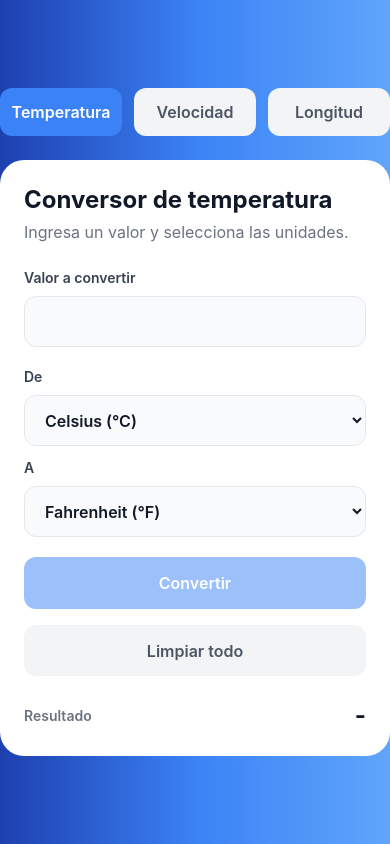
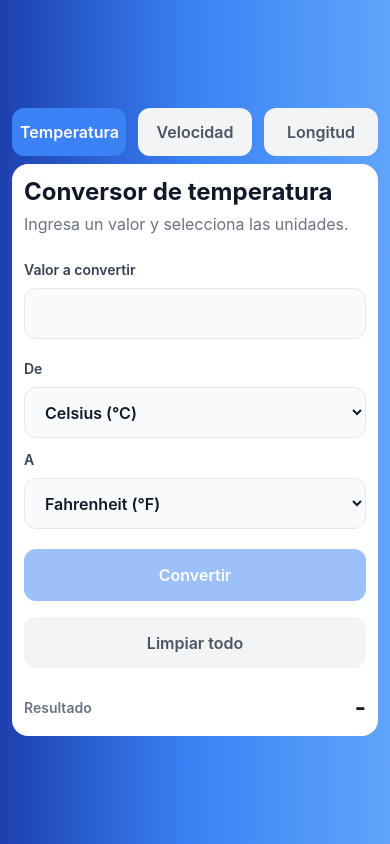
Before and after one commit to freygh1/Unit-Converter, a React (Vite) app: page / in a window 390 px wide. Built offline with nearby package versions, Linux system fonts and the light colour scheme.

Commit message:
Ajusta estructura móvil

```diff
--- a/src/App.jsx
+++ b/src/App.jsx
@@ -7,7 +7,7 @@ export const App = () => {
   const [category, setCategory] = useState("temperatura");
 
   return (
-    <div className="flex min-h-screen flex-col items-center justify-center bg-linear-to-r from-[#1E40AF] via-[#3B82F6] to-[#60A5FA] ">
+    <div className="flex min-h-screen min-h-[100svh] flex-col items-center justify-center bg-linear-to-r from-[#1E40AF] via-[#3B82F6] to-[#60A5FA] px-3 py-1 sm:px-0 sm:py-0">
       <Header category={category} onCategoryChange={setCategory} />
       <CardBody key={category} category={category} />
     </div>
--- a/src/components/CardBody.jsx
+++ b/src/components/CardBody.jsx
@@ -47,7 +47,7 @@ export const CardBody = ({ category }) => {
   };
 
   return (
-    <main className="mt-6 w-full max-w-[572px] rounded-3xl bg-white p-6 sm:p-8">
+    <main className="mt-2 w-full max-w-[572px] rounded-2xl bg-white p-3 sm:mt-6 sm:rounded-3xl sm:p-8">
       <Heading category={category} />
       <InputValue
         key={`${fromUnit}-${inputResetCount}`}
```
